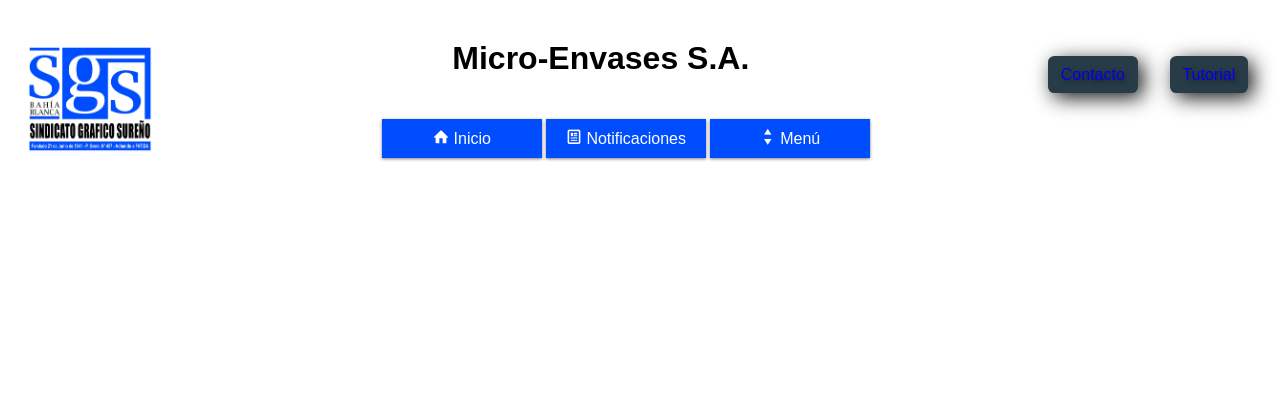
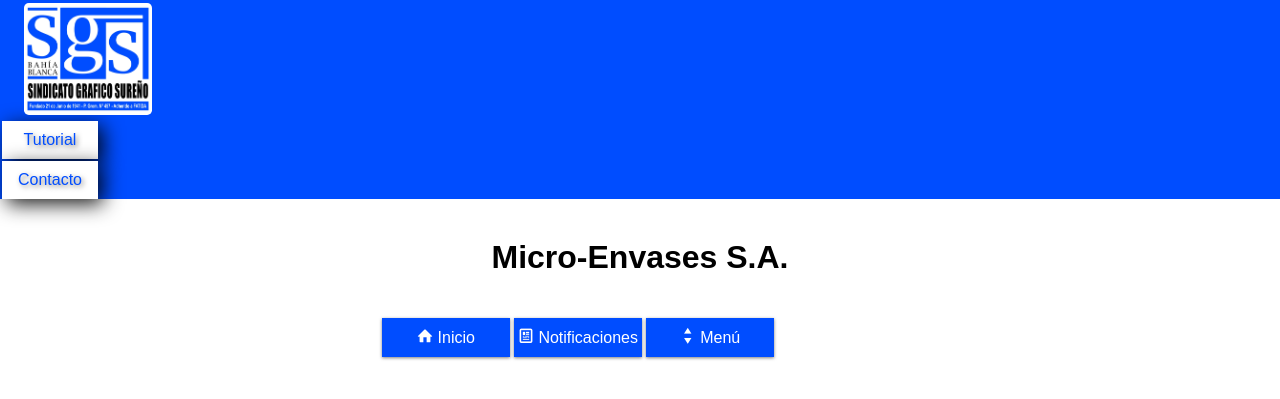
Before and after one commit to Darkzakath/ContableSGSv1.0, a PHP site: page /index.html in a window 1280 px wide. Shown: the top 399 px of the page. Run offline with PHP 8.4, Linux system fonts and the light colour scheme.

Commit message:
cambios en el css

```diff
--- a/librerias/css/main.css
+++ b/librerias/css/main.css
@@ -10,27 +10,37 @@ h1 {
     margin: 40px 0;
     text-shadow: 0 3px 1px hsl(0,0%,100%);
 }
-.Header{
+.Header
+{
     background: #004dff;
+    margin: 0em;
+    color: white;
 }
 .Header-logo
 {
-    float: left;
-    margin: 0.2em 0 0.2em 1.6em;
+    margin: 0em;
+    padding: 0.2em 0em 0em 1.5em;
 }
 .Header-tutorial, .Header-contacto
 {
-    float: right;
-    background: #283c48;
-    border-radius: 0.4em;
+    background: white;
+    min-width: 6em;
+    max-width: 6em;
+    padding: 10px 0;
+    margin: 2px;
+    box-shadow: 0 1px 3px hsla(0,0%,0%,0.5);
+    display: block;
     box-shadow: rgba(0,0,0,0.9) 5px 5px 20px;
-    padding: 0.6em 0.8em;
     text-shadow: rgba(0,0,0,0.5) 2px 2px 5px;
-    margin: 1em 2em 0 0;
+    text-align: center;
+}
+.Header a
+{
+    color: #004dff;
 }
 .Header-logoSgs
 {
-    border-radius: 0.2em;
+    border-radius: 0.3em;
     width: 8em;
 }
 nav
@@ -48,7 +58,7 @@ nav > ul > li {
 }
 nav ul li a {
     background: #004dff;
-    min-width: 160px;
+    min-width: 8em;
     padding: 10px 0;
     margin: 2px;
     color: hsl(0,0%,100%);
```
